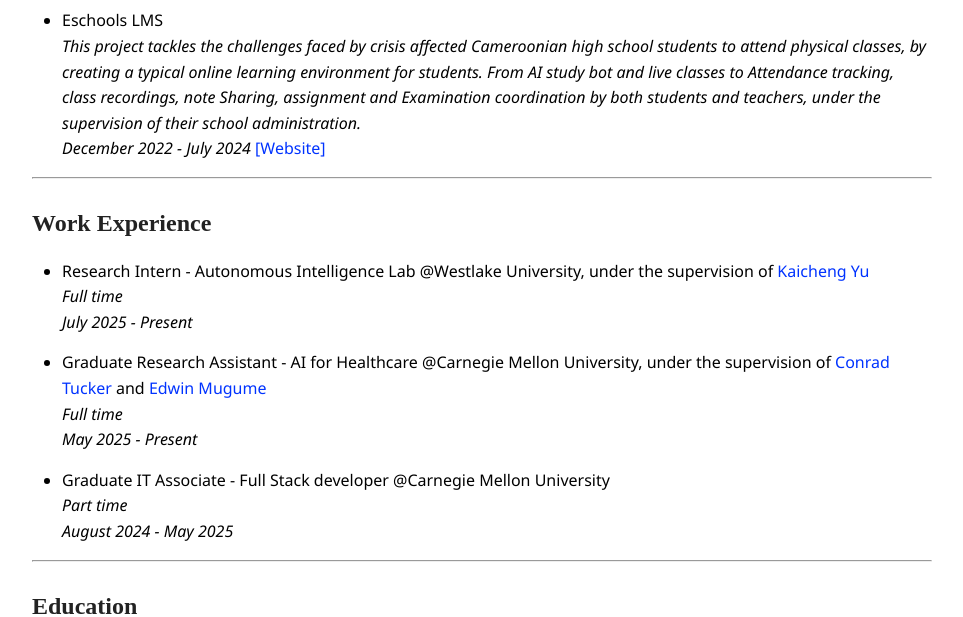
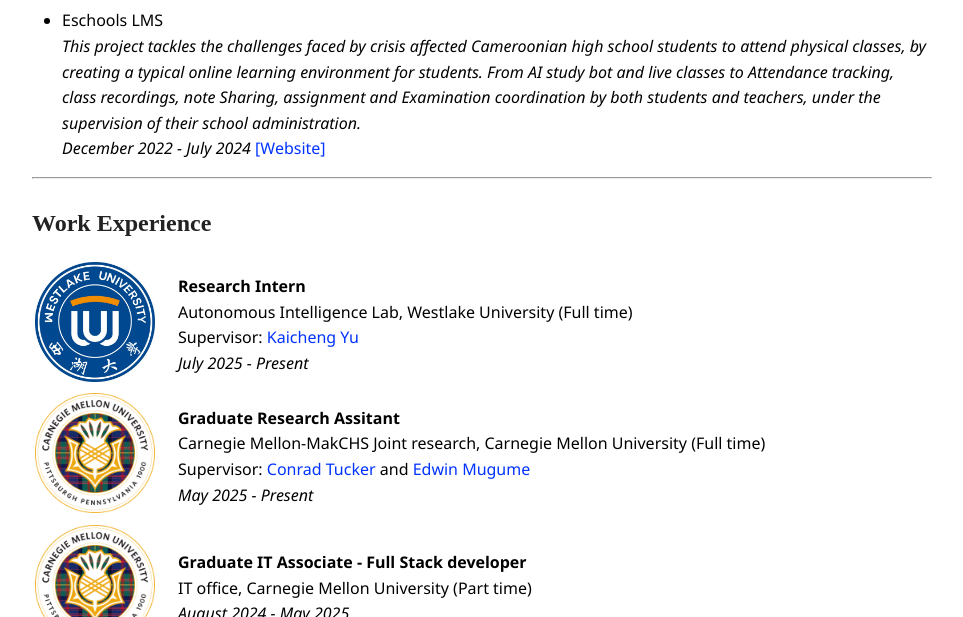
Before and after one commit to FonyaBrandone/FonyaBrandone.github.io, a Jekyll site: the page built from index.md, in a window 1280 px wide and 900 px high, scrolled down 3348 px, cut to the strip 0-617 px from the top of the window. Shown: the whole strip, without its empty margins (168-1131 px from the left). Built offline with Jekyll 4.4.1, drawn with Linux system fonts in a browser that asks for light colours.

Commit message:
Updated work experience

```diff
--- a/index.md
+++ b/index.md
@@ -147,7 +147,7 @@
 ## <span style="font-family:'Candara Light';"> Work Experience</span>
 
 <!-- <span style="font-family:'Candara Light';"> -->
-- Research Intern - Autonomous Intelligence Lab @Westlake University, under the supervision of [Kaicheng Yu](https://en.westlake.edu.cn/faculty/kaicheng-yu.html) <br>
+<!-- - Research Intern - Autonomous Intelligence Lab @Westlake University, under the supervision of [Kaicheng Yu](https://en.westlake.edu.cn/faculty/kaicheng-yu.html) <br>
  *Full time* <br>
  *July 2025 - Present*
 
@@ -157,7 +157,45 @@
 
 - Graduate IT Associate - Full Stack developer @Carnegie Mellon University <br>
  *Part time* <br>
- *August 2024 - May 2025*
+ *August 2024 - May 2025* <br> -->
+
+<table>
+  <tr>
+    <td>
+      <img src="static/westlake-logo.jpg" alt="Westlake Logo" width="120">
+    </td>
+    <td style="padding-left: 20px; vertical-align: middle;">
+      <b>Research Intern</b><br>
+      Autonomous Intelligence Lab, Westlake University (Full time)<br>
+      Supervisor: <a href='https://en.westlake.edu.cn/faculty/kaicheng-yu.html'>Kaicheng Yu</a> <br>
+      <i> July 2025 - Present </i><br>
+    </td>
+  </tr>
+
+  <tr>
+    <td>
+      <img src="static/cmu.png" alt="CMU Logo" width="120">
+    </td>
+    <td style="padding-left: 20px; vertical-align: middle;">
+      <b>Graduate Research Assitant</b><br>
+      Carnegie Mellon-MakCHS Joint research, Carnegie Mellon University (Full time)<br>
+      Supervisor: <a href='https://engineering.cmu.edu/directory/bios/tucker-conrad.html'>Conrad Tucker</a> and <a href='https://scholars.cmu.edu/6761-edwin-mugume/publications'>Edwin Mugume</a> <br>
+      <i> May 2025 - Present </i><br>
+    </td>
+  </tr>
+
+  <tr>
+    <td>
+      <img src="static/cmu.png" alt="CMU Logo" width="120">
+    </td>
+    <td style="padding-left: 20px; vertical-align: middle;">
+      <b>Graduate IT Associate - Full Stack developer</b><br>
+      IT office, Carnegie Mellon University (Part time) <br>
+      <i> August 2024 - May 2025 </i><br>
+    </td>
+  </tr>
+
+</table>
 
 <!-- </span> -->
 
```
Also changed, not shown: static/westlake-logo.jpg (added).
